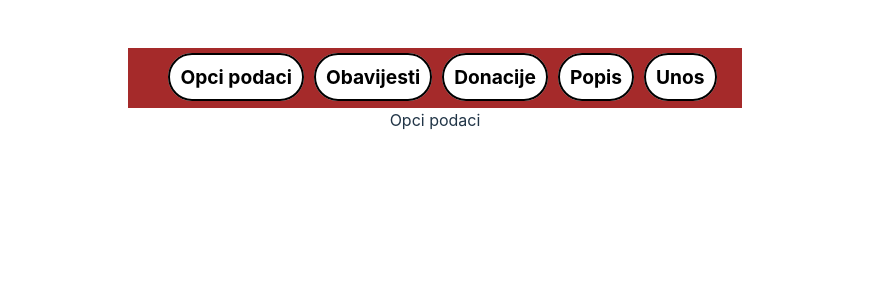
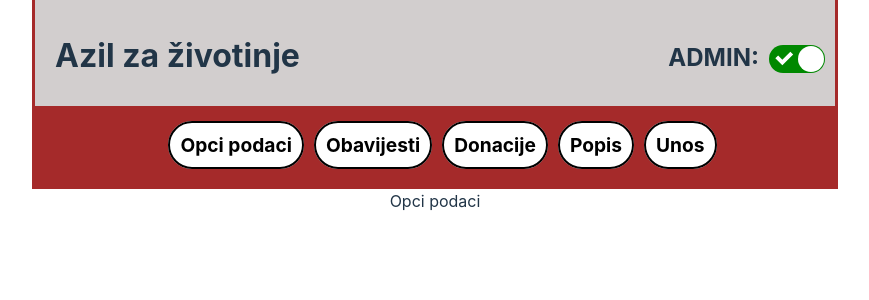
Before and after one commit to mcubic02/Zavrsni-Projekt, a React (Vite) app: page / in a window 1280 px wide. Shown: the top 300 px of the page, without its empty margins (205-1074 px from the left). Built offline with nearby package versions, Linux system fonts and the light colour scheme.

Commit message:
Ureden naslov i dodan admin toggle

```diff
--- a/package.json
+++ b/package.json
@@ -15,6 +15,7 @@
     "react": "^18.2.0",
     "react-dom": "^18.2.0",
     "react-router-dom": "^6.10.0",
+    "react-switch": "^7.0.0",
     "sort-by": "^0.0.2"
   },
   "devDependencies": {
--- a/src/App.css
+++ b/src/App.css
@@ -26,11 +26,50 @@
 
 nav {
   background-color: brown;
-  height: 60px;
-  margin-top: -60%;
+  height: 80px;
+
 }
 
 ul{
-  padding-top: 15px;
+  padding-top: 25px;
   padding-right: 15px;
 }
+
+.naslovBox{
+  border: 1rem;
+  border-style: solid;
+  border-width: 3px;
+  margin-top: -50%;
+  border-color: brown;
+  background-color: rgba(143, 132, 132, 0.396);
+  width: 800px;
+}
+.naslov{
+  display: flex;
+  flex-direction: row;
+  justify-content: space-between;
+  height: 90px;
+}
+
+.naslov p{
+  font-weight: bold;
+  font-size: xx-large;
+  padding-left: 20px;
+}
+.adminBox p{
+  font-weight: bold;
+  font-size: x-large;
+  padding-left: 20px;
+  margin-top: 40px;
+}
+
+.adminBox {
+  display: flex;
+  justify-content: space-between;
+}
+
+.reactSwitch {
+  margin-top: 45px;
+  padding-left: 10px;
+  padding-right: 10px;
+}
--- a/src/App.jsx
+++ b/src/App.jsx
@@ -6,13 +6,30 @@ import Obavijesti from './pages/Obavijesti'
 import OpciPodaci from './pages/OpciPodaci'
 import Popis from './pages/Popis'
 import Unos from './pages/Unos'
-
+import ReactSwitch from 'react-switch'
 
 function App() {
-  const [count, setCount] = useState(0)
+  const [checked, setChecked] = useState(true);
+  const handleChange = val => {
+    setChecked(val)
+  }
 
   return (
     <>
+      <div className='naslovBox'>
+        <div className='naslov'>
+          <div className='tekstNasova'>
+            <p>Azil za životinje</p>
+          </div>
+          <div className='adminBox'>
+            <p>ADMIN:</p>
+            <div className='reactSwitch'>
+            <ReactSwitch
+              checked={checked}
+              onChange={handleChange}
+            /></div>
+          </div>
+        </div>
         <nav>
           <ul>
             <Link to="/" className='nav-link' >Opci podaci</Link>
@@ -22,12 +39,13 @@ function App() {
             <Link to="/unos" className='nav-link' >Unos</Link>
           </ul>
         </nav>
+      </div>
       <Routes>
-      <Route path = "/" element = {<OpciPodaci />}></Route>
-      <Route path = "/donacije" element = {<Donacije />}></Route>
-      <Route path = "/popis" element = {<Popis />}></Route>
-      <Route path = "/unos" element = {<Unos />}></Route>
-      <Route path = "/obavijesti" element = {<Obavijesti />}></Route>
+        <Route path="/" element={<OpciPodaci />}></Route>
+        <Route path="/donacije" element={<Donacije />}></Route>
+        <Route path="/popis" element={<Popis />}></Route>
+        <Route path="/unos" element={<Unos />}></Route>
+        <Route path="/obavijesti" element={<Obavijesti />}></Route>
       </Routes>
     </>
   )
```
Also changed, not shown: 1 other file (tests, documents, lock files or other folders). Lines whose indentation alone changed are shown as unchanged.
